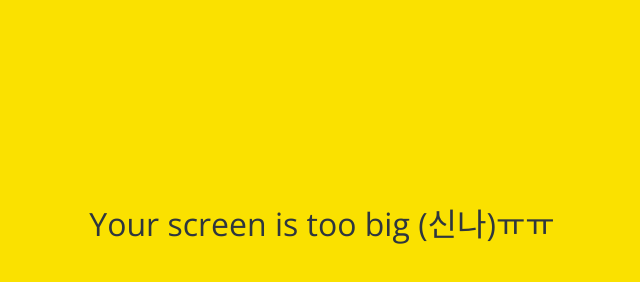
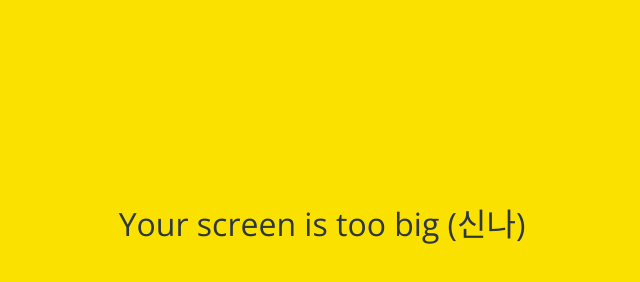
Before and after one commit to RedUnicon7945/kokoa-clone-2020, a plain HTML site: page friends.html in a window 1280 px wide. Shown: the part 176-458 px from the top of the page, without its empty margins (318-958 px from the left). Drawn offline with nearby package versions, Linux system fonts and the light colour scheme.

Commit message:
Update friends.html

```diff
--- a/friends.html
+++ b/friends.html
@@ -107,7 +107,7 @@
     </div>
 
     <div id="no-mobile">
-      <span>Your screen is too big (신나)ㅠㅠ</span>
+      <span>Your screen is too big (신나)</span>
     </div>
 
     <script
```
